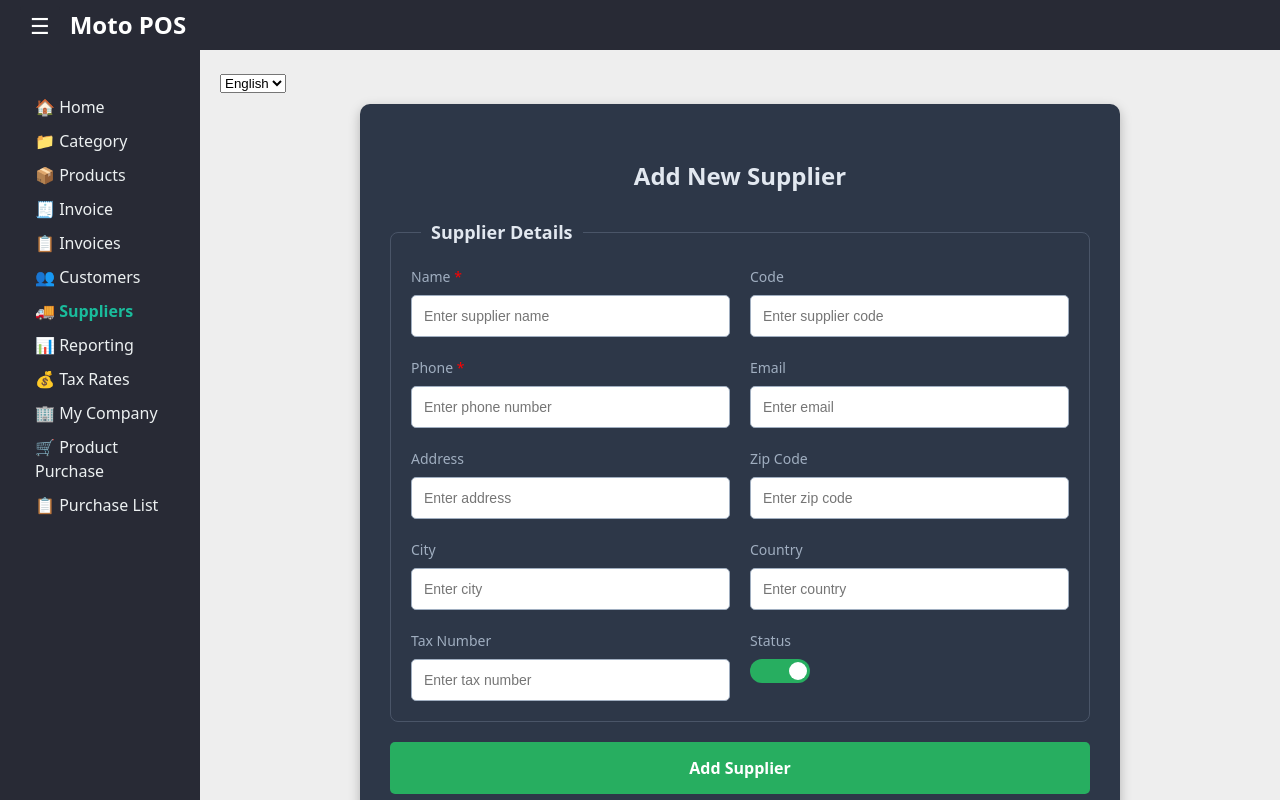
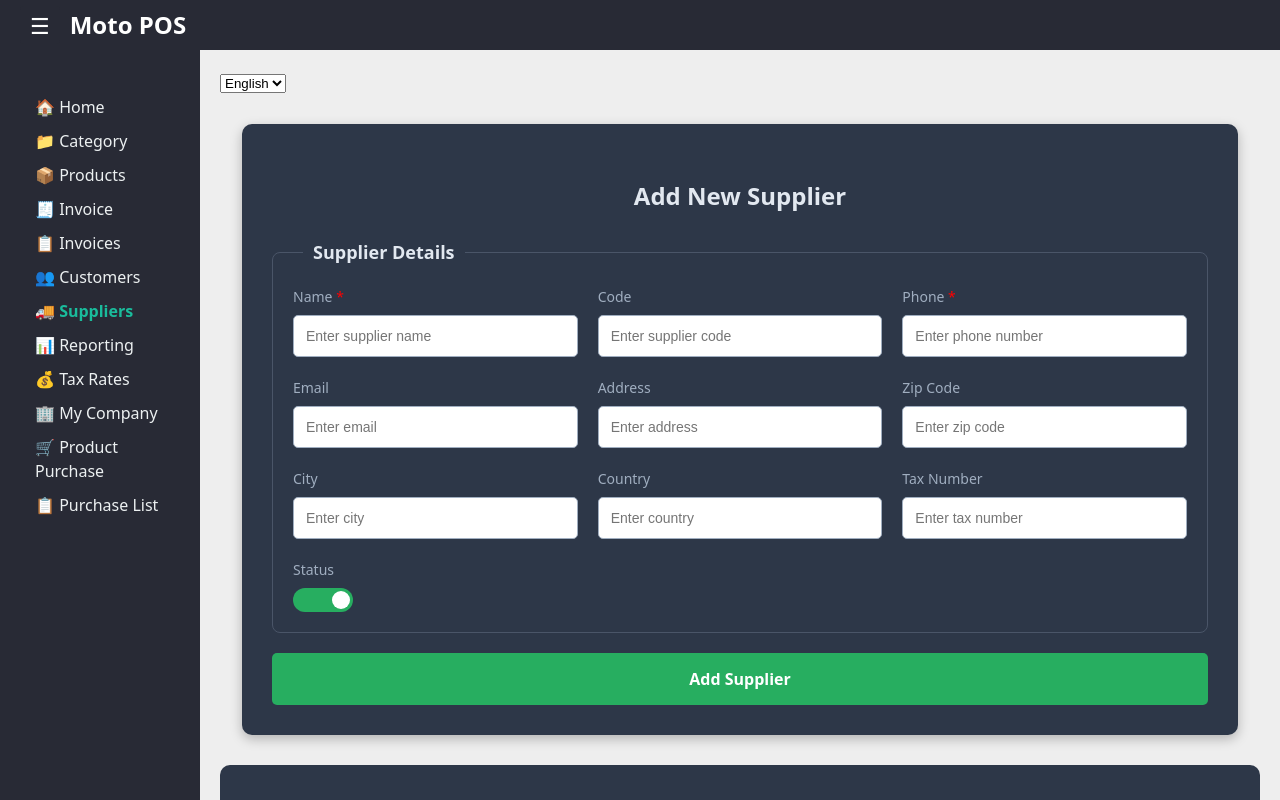
Before and after one commit to roni9843/KSA_SALES, a React (Vite) app in the folder renderer/: page /suppliers in a window 1280 px wide. Built offline with nearby package versions, Linux system fonts and the light colour scheme.

Commit message:
Imporve Customer and Supplier Create form and fix issue of edit update them

```diff
--- a/renderer/src/components/AddCustomer.jsx
+++ b/renderer/src/components/AddCustomer.jsx
@@ -107,9 +107,8 @@
     borderRadius: '10px',
     color: '#fff',
     boxShadow: '0 4px 12px rgba(0,0,0,0.25)',
-    maxWidth: '700px',
-    margin: 'auto',
-    marginBottom: '30px'
+    width: '90%', // Adjusted for full width
+    margin: '30px auto', // Centered with top/bottom margin
 };
 
 const headerStyle = {
@@ -142,7 +141,7 @@
 
 const detailsGridStyle = {
     display: 'grid',
-    gridTemplateColumns: '1fr 1fr',
+    gridTemplateColumns: 'repeat(auto-fit, minmax(280px, 1fr))',
     gap: '20px',
 };
 
--- a/renderer/src/components/AddSupplier.jsx
+++ b/renderer/src/components/AddSupplier.jsx
@@ -101,9 +101,8 @@
     borderRadius: '10px',
     color: '#fff',
     boxShadow: '0 4px 12px rgba(0,0,0,0.25)',
-    maxWidth: '700px',
-    margin: 'auto',
-    marginBottom: '30px'
+    width: '90%', // Adjusted for full width
+    margin: '30px auto', // Centered with top/bottom margin
 };
 
 const headerStyle = {
@@ -136,7 +135,7 @@
 
 const detailsGridStyle = {
     display: 'grid',
-    gridTemplateColumns: '1fr 1fr',
+    gridTemplateColumns: 'repeat(auto-fit, minmax(280px, 1fr))',
     gap: '20px',
 };
 
--- a/renderer/src/components/CustomerList.jsx
+++ b/renderer/src/components/CustomerList.jsx
@@ -1,4 +1,5 @@
 import { useEffect, useState } from 'react';
+import Switch from './common/Switch';
 
 const CustomerList = ({ refresh }) => {
     const [list, setList] = useState([]);
@@ -28,8 +29,8 @@
     };
 
     const handleChange = (e) => {
-        const { name, value } = e.target;
-        setEditCustomer({ ...editCustomer, [name]: value });
+        const { name, value, type, checked } = e.target;
+        setEditCustomer({ ...editCustomer, [name]: type === 'checkbox' ? checked : value });
     };
 
     return (
@@ -65,7 +66,7 @@
                         <h3 style={modalHeaderStyle}>Edit Customer</h3>
                         <form onSubmit={handleEditSubmit} style={formStyle}>
                             <div style={inputGroupStyle}>
-                                <label style={labelStyle}>Name <span style={{color: 'red'}}>*</span></label>
+                                <label style={labelStyle}>Name <span style={{ color: 'red' }}>*</span></label>
                                 <input name="name" value={editCustomer.name} onChange={handleChange} placeholder="Name" required style={inputStyle} />
                             </div>
                             <div style={inputGroupStyle}>
@@ -73,7 +74,7 @@
                                 <input name="code" value={editCustomer.code} onChange={handleChange} placeholder="Code" style={inputStyle} />
                             </div>
                             <div style={inputGroupStyle}>
-                                <label style={labelStyle}>Phone <span style={{color: 'red'}}>*</span></label>
+                                <label style={labelStyle}>Phone <span style={{ color: 'red' }}>*</span></label>
                                 <input name="phone" value={editCustomer.phone} onChange={handleChange} placeholder="Phone" required style={inputStyle} />
                             </div>
                             <div style={inputGroupStyle}>
@@ -99,6 +100,10 @@
                             <div style={inputGroupStyle}>
                                 <label style={labelStyle}>Tax Number</label>
                                 <input name="tax_number" value={editCustomer.tax_number} onChange={handleChange} placeholder="Tax Number" style={inputStyle} />
+                            </div>
+                            <div style={inputGroupStyle}>
+                                <label style={labelStyle}>Status</label>
+                                <Switch name="status" checked={editCustomer.status} onChange={handleChange} />
                             </div>
 
                             <div style={{ gridColumn: '1 / span 2', display: 'flex', gap: '10px', marginTop: '10px' }}>
--- a/renderer/src/components/SupplierList.jsx
+++ b/renderer/src/components/SupplierList.jsx
@@ -1,4 +1,5 @@
 import { useEffect, useState } from 'react';
+import Switch from './common/Switch';
 
 const SupplierList = ({ refresh }) => {
     const [list, setList] = useState([]);
@@ -28,8 +29,8 @@
     };
 
     const handleChange = (e) => {
-        const { name, value } = e.target;
-        setEditSupplier({ ...editSupplier, [name]: value });
+        const { name, value, type, checked } = e.target;
+        setEditSupplier({ ...editSupplier, [name]: type === 'checkbox' ? checked : value });
     };
 
     return (
@@ -65,7 +66,7 @@
                         <h3 style={modalHeaderStyle}>Edit Supplier</h3>
                         <form onSubmit={handleEditSubmit} style={formStyle}>
                             <div style={inputGroupStyle}>
-                                <label style={labelStyle}>Name <span style={{color: 'red'}}>*</span></label>
+                                <label style={labelStyle}>Name <span style={{ color: 'red' }}>*</span></label>
                                 <input name="name" value={editSupplier.name} onChange={handleChange} placeholder="Name" required style={inputStyle} />
                             </div>
                             <div style={inputGroupStyle}>
@@ -73,7 +74,7 @@
                                 <input name="code" value={editSupplier.code} onChange={handleChange} placeholder="Code" style={inputStyle} />
                             </div>
                             <div style={inputGroupStyle}>
-                                <label style={labelStyle}>Phone <span style={{color: 'red'}}>*</span></label>
+                                <label style={labelStyle}>Phone <span style={{ color: 'red' }}>*</span></label>
                                 <input name="phone" value={editSupplier.phone} onChange={handleChange} placeholder="Phone" required style={inputStyle} />
                             </div>
                             <div style={inputGroupStyle}>
@@ -101,16 +102,8 @@
                                 <input name="tax_number" value={editSupplier.tax_number} onChange={handleChange} placeholder="Tax Number" style={inputStyle} />
                             </div>
                             <div style={inputGroupStyle}>
-                                <label style={labelStyle}>City</label>
-                                <input name="city" value={editSupplier.city} onChange={handleChange} placeholder="City" style={inputStyle} />
-                            </div>
-                            <div style={inputGroupStyle}>
-                                <label style={labelStyle}>State</label>
-                                <input name="state" value={editSupplier.state} onChange={handleChange} placeholder="State" style={inputStyle} />
-                            </div>
-                            <div style={inputGroupStyle}>
-                                <label style={labelStyle}>Tax Number</label>
-                                <input name="tax_number" value={editSupplier.tax_number} onChange={handleChange} placeholder="Tax Number" style={inputStyle} />
+                                <label style={labelStyle}>Status</label>
+                                <Switch name="status" checked={editSupplier.status} onChange={handleChange} />
                             </div>
 
                             <div style={{ gridColumn: '1 / span 2', display: 'flex', gap: '10px', marginTop: '10px' }}>
```
Also changed, not shown: 1 other file (tests, documents, lock files or other folders).
